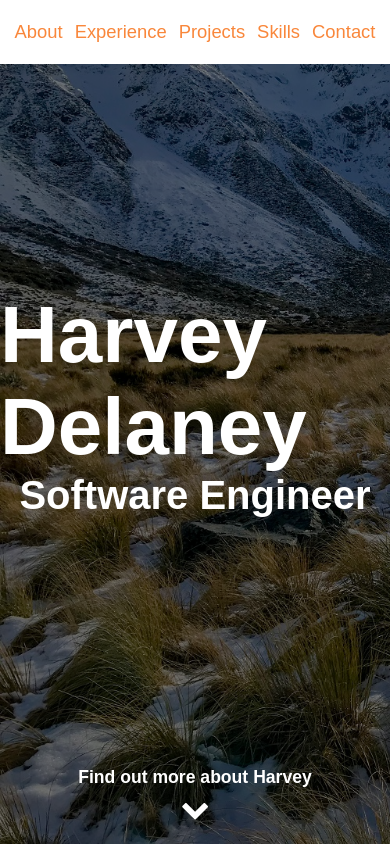
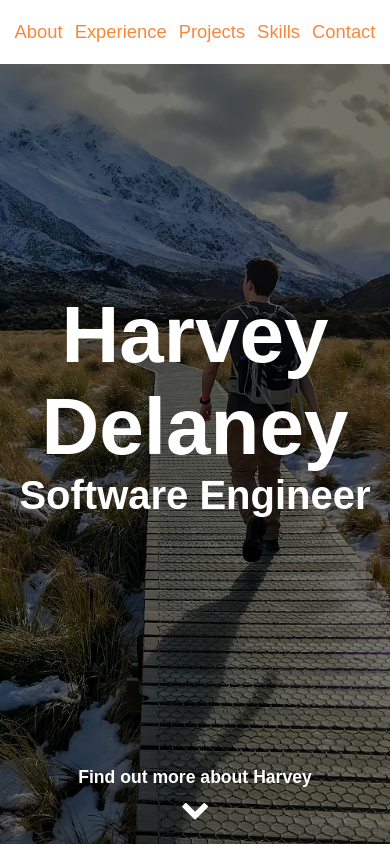
Before and after one commit to HarveyD/seng-portfolio, a React (Create React App) app: page / in a window 390 px wide. Shown: the top 846 px of the page. Built offline with nearby package versions, Linux system fonts and the light colour scheme; some icons are missing.

Commit message:
style+fix: fixed landing text on mobile + updated class names

```diff
--- a/src/components/social/social.scss
+++ b/src/components/social/social.scss
@@ -3,7 +3,7 @@
 .social-item-container {
   display: flex;
   flex-direction: column;
-  margin: 0 0 1.25rem 0;
+  margin: 0 .5rem 1.25rem .5rem;
   max-width: 124px;
 
   .icon-container {
--- a/src/sections/about/about.scss
+++ b/src/sections/about/about.scss
@@ -1,6 +1,6 @@
 @import "../../variables.scss";
 
-.about {
+.section-about {
   .about-container {
     margin: 0;
 
--- a/src/sections/about/about.tsx
+++ b/src/sections/about/about.tsx
@@ -23,7 +23,7 @@ const renderAboutText = () => (
 
 const About: React.StatelessComponent = () => {
   return (
-    <div className="section section-primary about">
+    <div className="section section-primary section-about">
       <h2>About Harvey</h2>
       <div className="content-container about-container">
         <img className="portrait" src={Portait} />
--- a/src/sections/contact/contact.scss
+++ b/src/sections/contact/contact.scss
@@ -58,6 +58,7 @@
         padding: 0.75rem;
         font-size: 1.15rem;
         transition: 0.25s all ease-in-out;
+        cursor: pointer;
 
         &:hover {
           background-color: white;
--- a/src/sections/landing/landing.scss
+++ b/src/sections/landing/landing.scss
@@ -11,6 +11,7 @@
   background: url("../../assets/images/landing.jpg");
   background-size: cover;
   background-attachment: fixed;
+  background-position-x: 75%;
 
   .landing-overlay {
     position: absolute;
@@ -32,10 +33,12 @@
     z-index: 20;
   }
 
-  .heading-content {
+  .container-heading {
     .heading-name,
     .heading-title {
-      transition: all 1s ease-in-out;
+      text-align: center;
+      transition: opacity 1s ease-in-out;
+      transition: transform 1s ease-in-out;
     }
   }
 
@@ -46,7 +49,8 @@
     padding: 1.3rem 1.25rem 1.3rem 1.25rem;
     color: $theme-color;
     font-size: 1.15rem;
-    transition: all 1s ease-in-out;
+    transition: opacity 1s ease-in-out;
+    transition: transform 1s ease-in-out;
 
     .heading-link {
       cursor: pointer;
@@ -61,12 +65,13 @@
     }
   }
 
-  .footer {
+  .container-footer {
     cursor: pointer;
     padding: 1.5rem;
     font-size: 1.1rem;
     font-weight: bold;
-    transition: all 1s ease-in-out;
+    transition: opacity 1s ease-in-out;
+    transition: transform 1s ease-in-out;
 
     .find-out {
       padding-bottom: 0.5rem;
@@ -95,6 +100,18 @@
   }
 }
 
+
+@media only screen and (max-width: 768px) {
+  .landing-container {
+    .heading-content {
+      .heading-name,
+      .heading-title {
+        margin: 0 1.5rem 0 1.5rem;
+      }
+    }
+  }
+}
+
 // Todo: add vendor prefixes Sass
 @keyframes pulse-infinite {
   0% {
--- a/src/sections/landing/landing.tsx
+++ b/src/sections/landing/landing.tsx
@@ -58,7 +58,7 @@ class Landing extends React.Component<any, IState> {
 
         <div className={`container link-container ${linkNav && linkNav.currentClass}`}>{this.renderHeading()}</div>
 
-        <div className="container heading-content">
+        <div className="container container-heading">
           <h1
             className={`heading-name ${name && name.currentClass}`}
           >
@@ -71,7 +71,7 @@ class Landing extends React.Component<any, IState> {
           </h2>
         </div>
 
-        <div className={`container footer ${findOutMore && findOutMore.currentClass}`}>
+        <div className={`container container-footer ${findOutMore && findOutMore.currentClass}`}>
           <span className="find-out">Find out more about {user.firstName}</span>
           <i className="fa fa-chevron-down" />
         </div>
--- a/src/sections/skills/skills.tsx
+++ b/src/sections/skills/skills.tsx
@@ -11,7 +11,7 @@ const getAllSkills = Array
 
 const Skills: React.StatelessComponent = () => {
   return (
-    <div className="section primary">
+    <div className="section section-primary">
       <h2>Skills</h2>
 
       <div className="skills-container">
```
